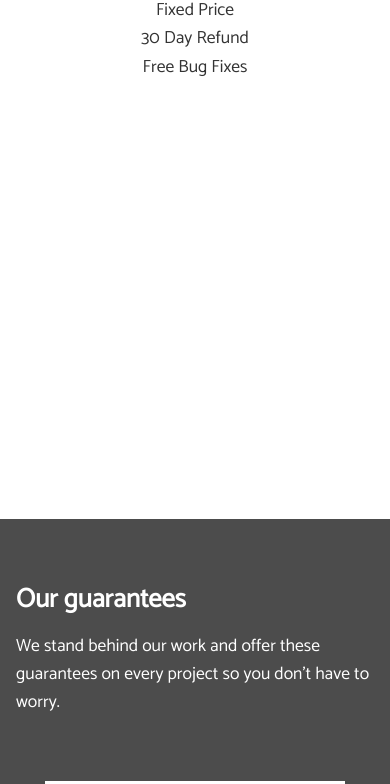
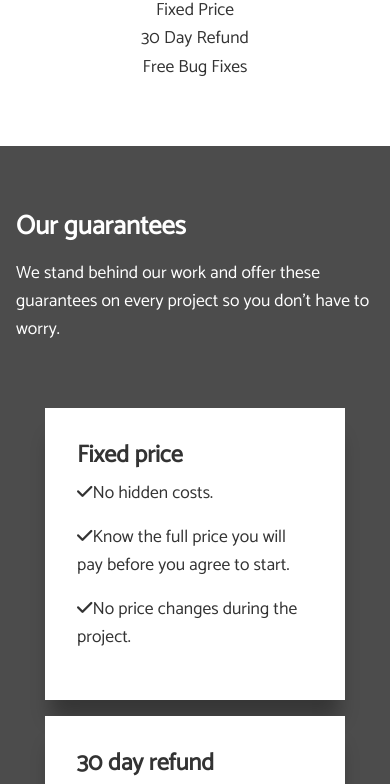
Before and after one commit to anthonyoconnor/company, a plain HTML site: page index.html in a window 390 px wide. Shown: the part 428-1212 px from the top of the page. Drawn offline with Linux system fonts and the light colour scheme.

Commit message:
Fix some styling issues in landing section
when viewed on phone on its side the 50vh messes up the layout. Dont really need it anyway so just removing it and doing the layout with margins instead.

```diff
--- a/css/style.css
+++ b/css/style.css
@@ -74,8 +74,7 @@ img {
 
 /* Landing section */
 .landing {
-    margin: 2rem 0;
-    height: 50vh;
+    margin: 2rem 0 8rem 0;
 }
 
 
@@ -363,8 +362,9 @@ img {
     }
 
     .landing {
-        height: 100vh;
+        margin: 2rem 0 4rem 0;
     }
+
 
     .landing .container {
         grid-template-columns: 1fr;
```
